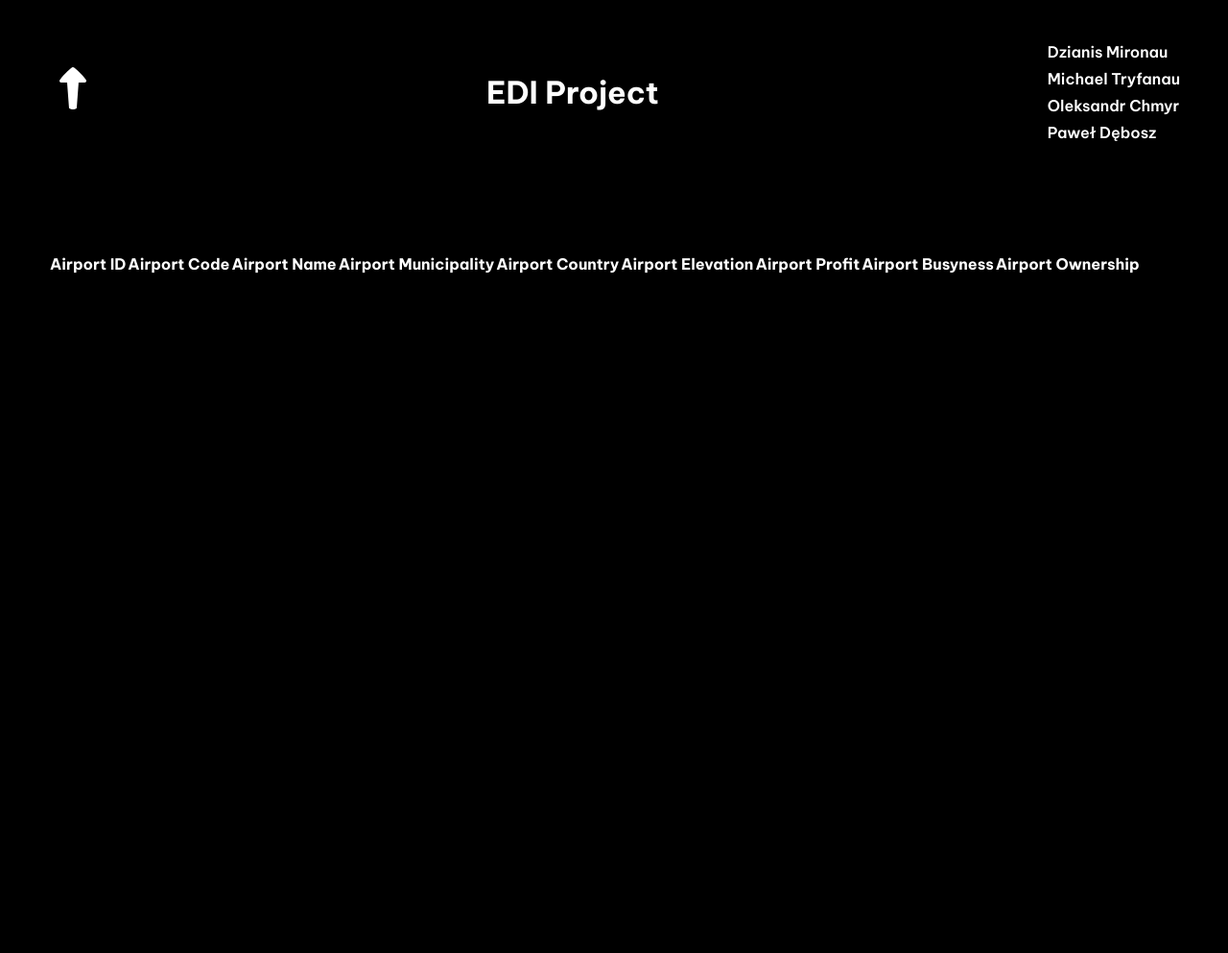
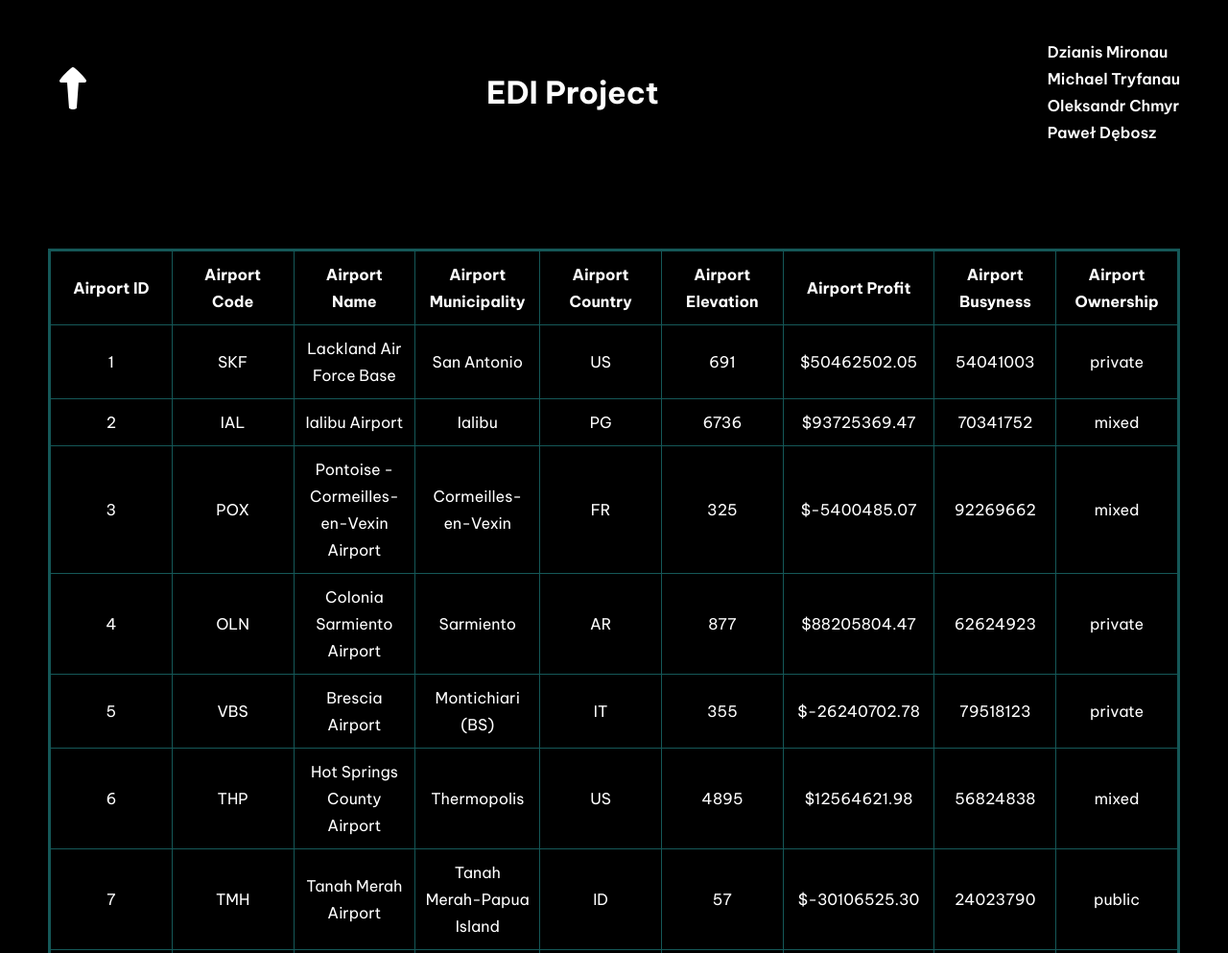
Before and after one commit to dzianismironau/EDI, a plain HTML site: page index.html in a window 1280 px wide. Shown: the top 993 px of the page at 96% size. Before the commit the page ends 800 px from the top, so only its background shows below. Drawn offline with nearby package versions, Linux system fonts and the light colour scheme.

Commit message:
fixed table so it shows data in a proper table and stops at 10 rows

```diff
--- a/index.html
+++ b/index.html
@@ -6,9 +6,9 @@
         <meta http-equiv="X-UA-Compatible" content="IE=edge">
         <meta name="viewport" content="width=device-width, initial-scale=1.0">
         <link rel="stylesheet" href="style.css">
-        <script href="script.js"></script>
+        <script src="https://ajax.googleapis.com/ajax/libs/jquery/3.1.0/jquery.min.js"></script>
+        <script src="https://maxcdn.bootstrapcdn.com/bootstrap/3.3.7/js/bootstrap.min.js"></script>
     </head>
-
     <body>
         <header id="header-section">
             <div class="container">
@@ -53,5 +53,6 @@
                 </div>
             </section>
         </main>
+        <script src="script.js"></script>
     </body>
 </html>
--- a/script.js
+++ b/script.js
@@ -5,6 +5,7 @@ function top_back() {
 $(document).ready(function(){
     $.getJSON("data.json", function(data){
         var airport_data = '';
+        var i = 0;
         $.each(data, function(key, value){
             airport_data += '<tr>';
             airport_data += '<td>'+value.id+'</td>';
@@ -17,6 +18,10 @@ $(document).ready(function(){
             airport_data += '<td>'+value.busyness+'</td>';
             airport_data += '<td>'+value.ownership+'</td>'
             airport_data += '</tr>';
+            i++;
+            if (i==10) {
+                return false;
+            }
         });
         $('#airports_table').append(airport_data);
     });
--- a/style.css
+++ b/style.css
@@ -56,3 +56,20 @@ button {
 }
 
 /* Main */
+
+#airports_table {
+    display: flex;
+    flex-direction: row;
+    border: 2px solid rgb(21, 88, 88);
+    border-collapse: collapse;
+    width: 100%;
+    text-align: center;
+  }
+#airports_table th, td {
+    border: 1px solid rgb(21, 88, 88);
+    width: 33%;
+    margin-top: 10px;
+    margin-left: 10px;
+    padding: 10px;
+    width: 10%;
+}
```
